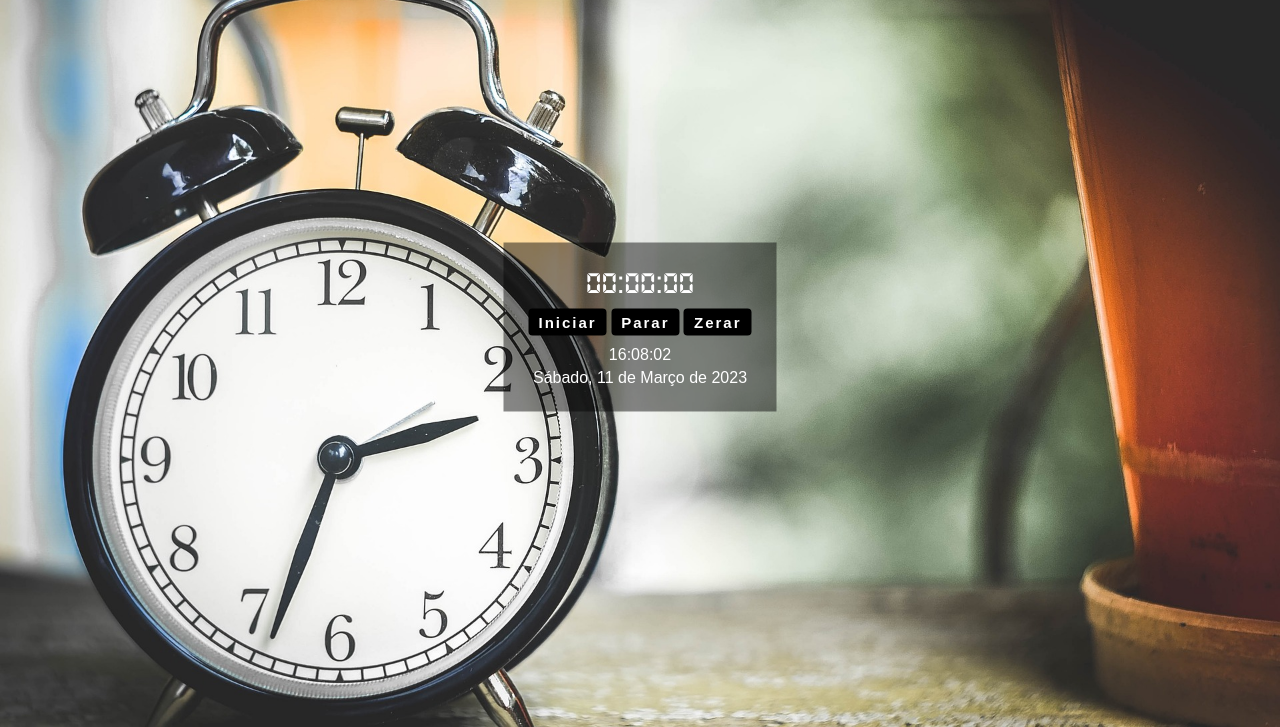
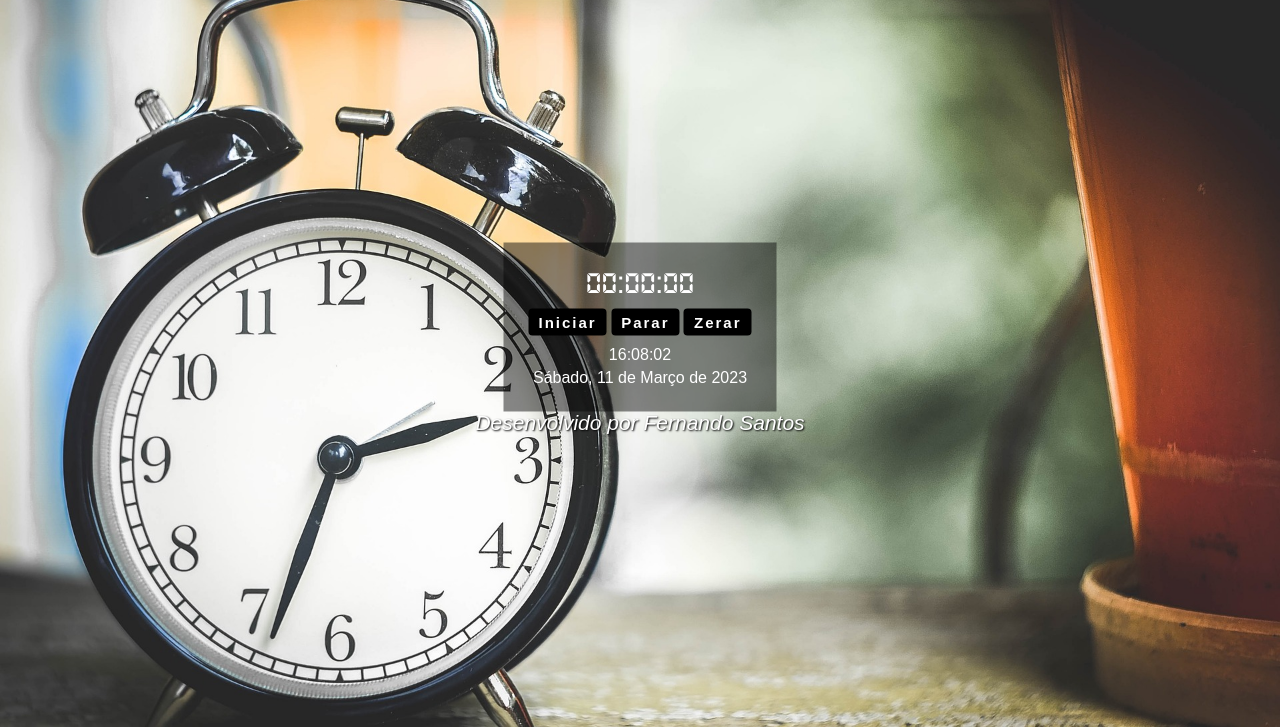
Before and after one commit to Fernandosantos0/horario-atual, a plain HTML site: page index.html in a window 1280 px wide. Shown: the part 73-800 px from the top of the page. Drawn offline with Linux system fonts and the light colour scheme.

Commit message:
Adicionando o elemento footer para o rodapé da página

```diff
--- a/assets/css/style.css
+++ b/assets/css/style.css
@@ -115,6 +115,30 @@ header#header {
     color: var(--cor-quartenario);
 }
 
+#rodape p {
+    position: absolute;
+    top: 62%;
+    left: 50%;
+    transform: translate(-50%, -50%);
+    -webkit-transform: translate(-50%, -50%);
+    -moz-transform: translate(-50%, -50%);
+    -ms-transform: translate(-50%, -50%);
+    -o-transform: translate(-50%, -50%);
+    color: var(--cor-primaria);
+    font-style: italic;
+    text-shadow: 1px 1px 2px var(--cor-terciara);
+    font-size: 21px;
+}
+
+#rodape p a {
+    text-decoration: none;
+    color: var(--cor-primaria);
+}
+
+#rodape p a:hover {
+    color: rgb(83, 180, 83);
+}
+
 @media (max-width: 552px){
 
     .container-cronometro #visorCronometro {
--- a/index.html
+++ b/index.html
@@ -44,6 +44,8 @@
             </div>
         </main> <!-- conteundo-center -->
 
-
+        <footer id ="rodape">
+            <p>Desenvolvido por <a href="https://github.com/Fernandosantos0" rel="external" target="_blank" hreflang="en" title="Acesse meu GitHub">Fernando Santos</a></p>
+        </footer>
     </body>
 </html>
```
